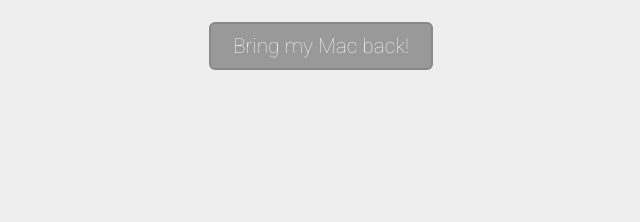
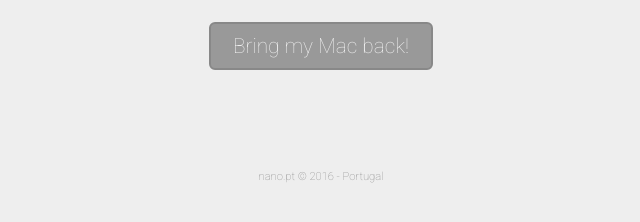
Before and after one commit to semeano/nano.pt, a website: page src/index.html in a window 1280 px wide. Shown: the part 504-726 px from the top of the page, 319-959 px from the left. Drawn offline with Linux system fonts and the light colour scheme; files that its build step writes are made by us from their sources.

Commit message:
Footer signature.

```diff
--- a/src/css/main.css
+++ b/src/css/main.css
@@ -29,7 +29,10 @@
 }
 
 footer {
+  padding-top: 100px;
   padding-bottom: 10%;
+  font-size: 0.7em;
+  font-weight: 100;
 }
 
 .highlight {
--- a/src/index.html
+++ b/src/index.html
@@ -55,7 +55,9 @@
         </div>
       </a>
 
-      <footer></footer>
+      <footer>
+        nano.pt &copy; 2016 - Portugal
+      </footer>
 
     </section>
 
```
